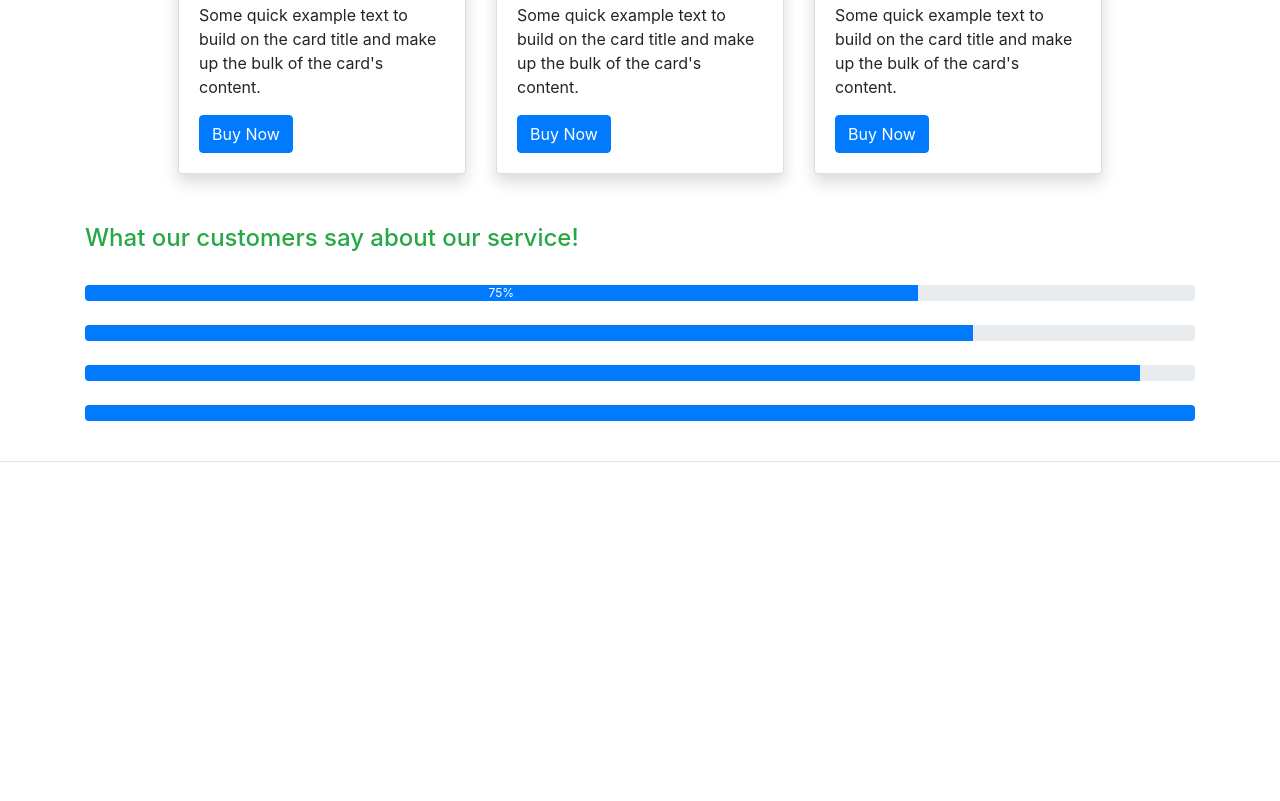
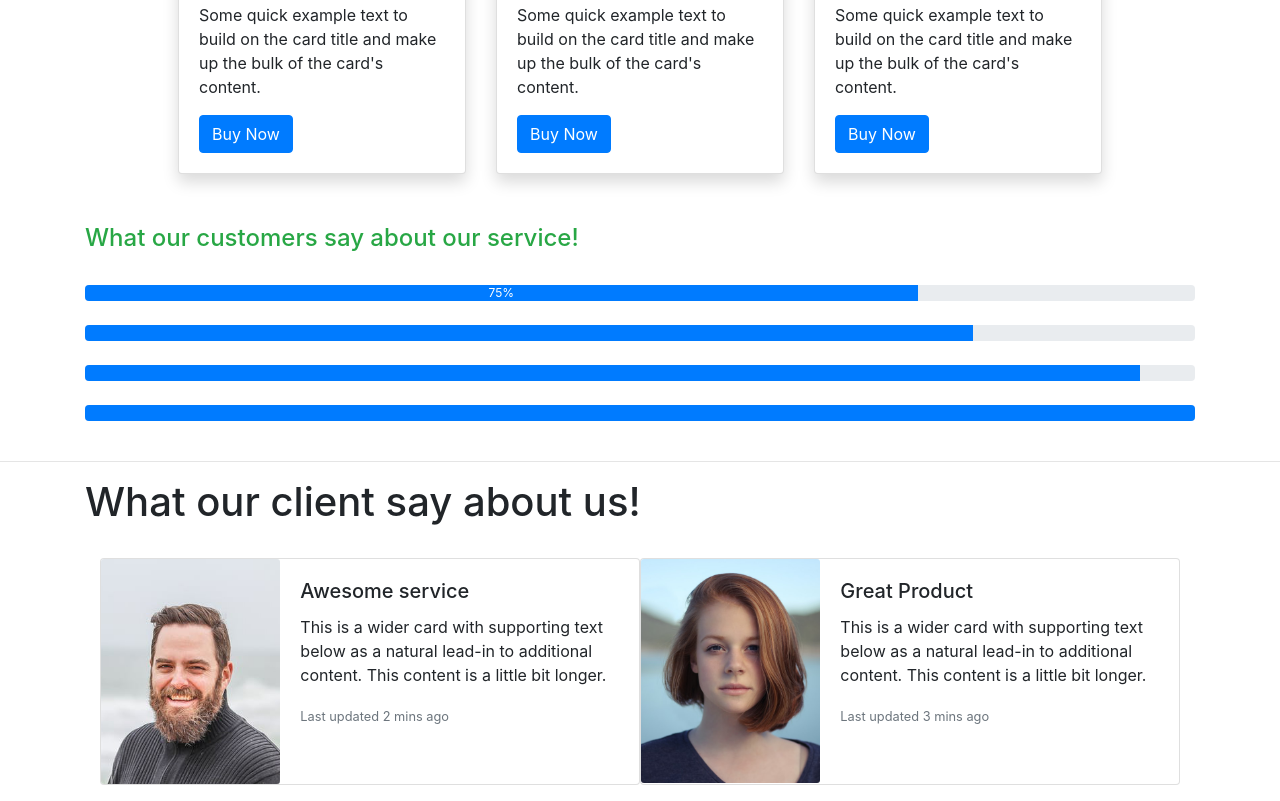
Before and after one commit to piaspro/Bootstrap-learning, a plain HTML site: page index.html in a window 1280 px wide. Shown: the part 1328-2129 px from the top of the page. Before the commit the page ends 1806 px from the top, so only its background shows below. Drawn offline with nearby package versions, Linux system fonts and the light colour scheme.

Commit message:
page update

```diff
--- a/index.html
+++ b/index.html
@@ -147,6 +147,40 @@
         </div> <br>
     </div>
     <hr>
+    <div class="container">
+      <h1>What our client say about us!</h1>
+    </div>
+    <br>
+    <div class="contianer d-flex justify-content-center justify-content-md-center justify-content-sm-center ">
+      <div class="card mb-3" style="max-width: 540px;">
+        <div class="row no-gutters">
+          <div class="col-md-4">
+            <img src="images/client.jpeg" class="card-img" alt="monir">
+          </div>
+          <div class="col-md-8">
+            <div class="card-body">
+              <h5 class="card-title">Awesome service</h5>
+              <p class="card-text">This is a wider card with supporting text below as a natural lead-in to additional content. This content is a little bit longer.</p>
+              <p class="card-text"><small class="text-muted">Last updated 2 mins ago</small></p>
+            </div>
+          </div>
+        </div>
+      </div>
+      <div class="card mb-3" style="max-width: 540px;">
+        <div class="row no-gutters">
+          <div class="col-md-4">
+            <img src="images/client2.jpg" class="card-img" alt="rita">
+          </div>
+          <div class="col-md-8">
+            <div class="card-body">
+              <h5 class="card-title">Great Product</h5>
+              <p class="card-text">This is a wider card with supporting text below as a natural lead-in to additional content. This content is a little bit longer.</p>
+              <p class="card-text"><small class="text-muted">Last updated 3 mins ago</small></p>
+            </div>
+          </div>
+        </div>
+      </div>
+    </div>
 
 
 
```
Also changed, not shown: images/client.jpeg (added), images/client2.jpg (added).
